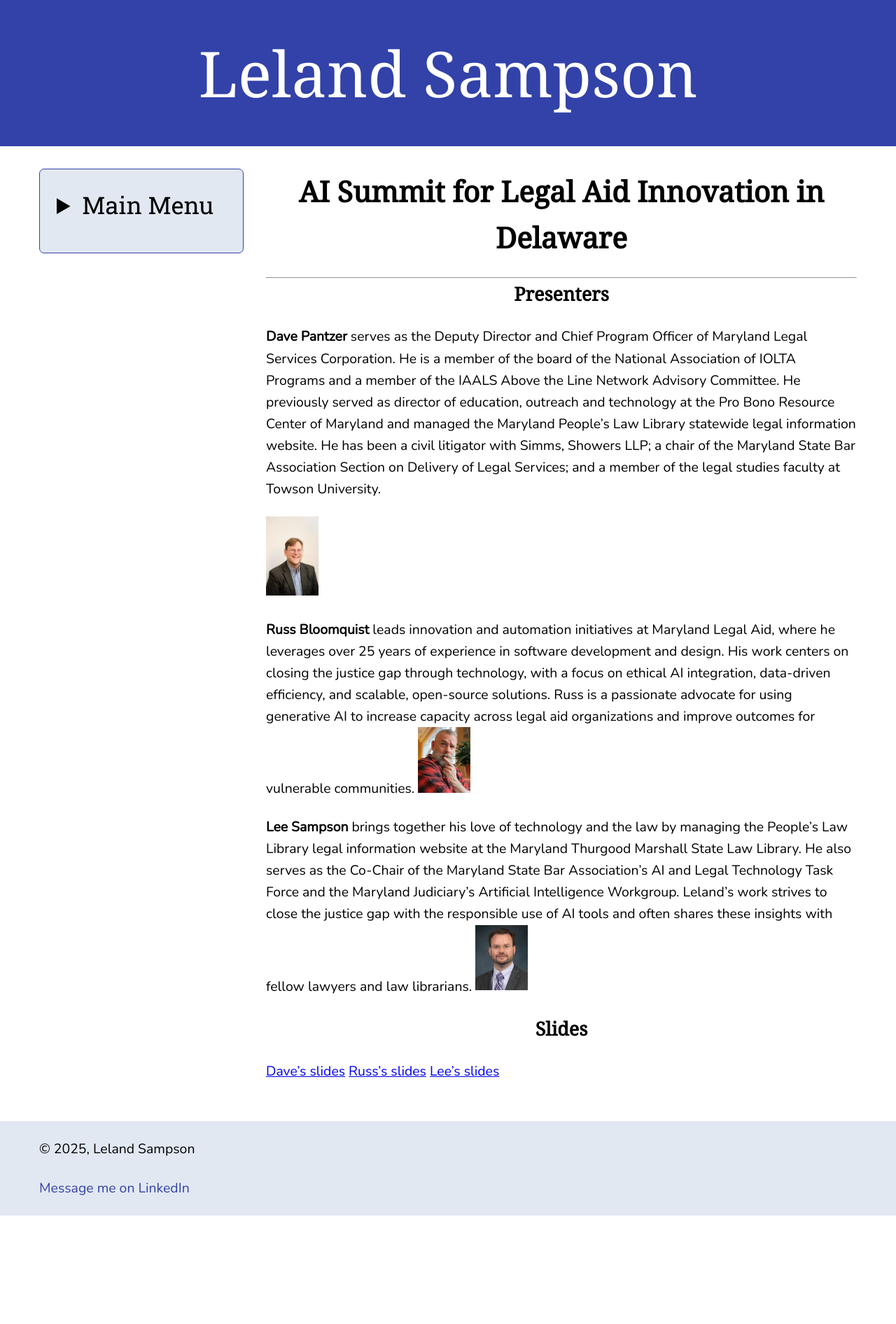
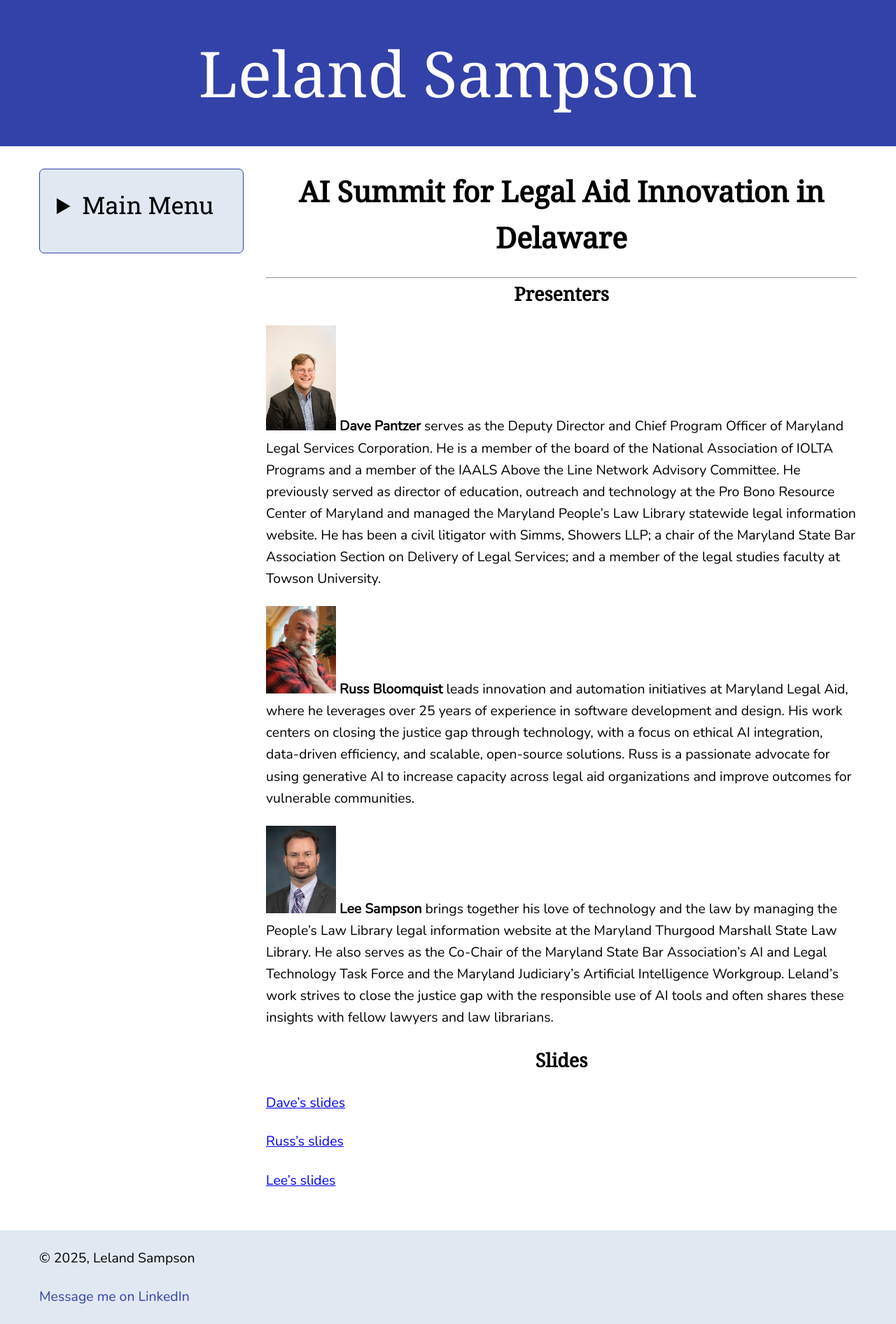
Before and after one commit to lelandsampson/Leland-Sampson-Website, a Jekyll site: the page built from 2025-delaware-ai.md, in a window 1280 px wide. Shown: the whole page at 70% size. Built offline with Jekyll 4.4.1, drawn with Linux system fonts in a browser that asks for light colours; before the commit the page ends 1737 px from its top, so only the background shows below that.

Commit message:
Update 2025-delaware-ai.md

```diff
--- a/2025-delaware-ai.md
+++ b/2025-delaware-ai.md
@@ -8,17 +8,20 @@
 
 <h2 align="center">Presenters </h2>
 
+<img src="/images/dave.jpg" alt="Dave Pantzer" style="width:100px;">
 **Dave Pantzer** serves as the Deputy Director and Chief Program Officer of Maryland Legal Services Corporation.  He is a member of the board of the National Association of IOLTA Programs and a member of the IAALS Above the Line Network Advisory Committee. He previously served as director of education, outreach and technology at the Pro Bono Resource Center of Maryland and managed the Maryland People’s Law Library statewide legal information website. He has been a civil litigator with Simms, Showers LLP; a chair of the Maryland State Bar Association Section on Delivery of Legal Services; and a member of the legal studies faculty at Towson University.
 
-<img src="/images/dave.jpg" alt="Dave Pantzer" style="width:75px;">
 
+<img src="/images/russ-ig.jpg" alt="Russ Bloomquist" style="width:100px;">
 **Russ Bloomquist** leads innovation and automation initiatives at Maryland Legal Aid, where he leverages over 25 years of experience in software development and design. His work centers on closing the justice gap through technology, with a focus on ethical AI integration, data-driven efficiency, and scalable, open-source solutions. Russ is a passionate advocate for using generative AI to increase capacity across legal aid organizations and improve outcomes for vulnerable communities.
-<img src="/images/russ-ig.jpg" alt="Russ Bloomquist" style="width:75px;">
 
+<img src="/images/sampson-headshot-small.jpg" alt="Leland Sampson" style="width:100px;">
 **Lee Sampson** brings together his love of technology and the law by managing the People’s Law Library legal information website at the Maryland Thurgood Marshall State Law Library. He also serves as the Co-Chair of the Maryland State Bar Association’s AI and Legal Technology Task Force and the Maryland Judiciary’s Artificial Intelligence Workgroup. Leland’s work strives to close the justice gap with the responsible use of AI tools and often shares these insights with fellow lawyers and law librarians.
-<img src="/images/sampson-headshot-small.jpg" alt="Leland Sampson" style="width:75px;">
+
 
 <h2 align="center">Slides </h2>
 [Dave's slides](/files/****.pdf)
+
 [Russ's slides](/files/mla-leveraging-ai.pdf)
+
 [Lee's slides](/files/***.pdf)
```
